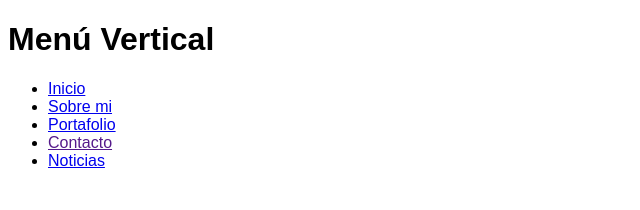
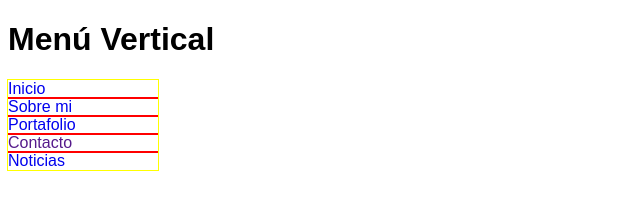
Before and after one commit to NatalyOC/caso-practico-menuvertical, a plain HTML site: page index.html in a window 1280 px wide. Shown: the whole page, without its empty margins (0-640 px from the left). Drawn offline with Linux system fonts and the light colour scheme.

Commit message:
subiendo modificaciones a main.css

```diff
--- a/css/main.css
+++ b/css/main.css
@@ -1,11 +1,21 @@
 body{
     font-family: sans-serif;
 }
+ul{
+    outline: 1px solid yellow; /* ayuda visual,propiedad que no desmaque permite dibujar un borde en la etiqueta */
+    list-style: none;
+    margin: 0;
+    padding: 0;
+    width:150px;
+}
+
 
 li{
-
+    outline: 1px solid red;
 }
 
 a{
-
+    text-decoration: none;
+    outline:1px solid green;
+    display: block;
 }
```
